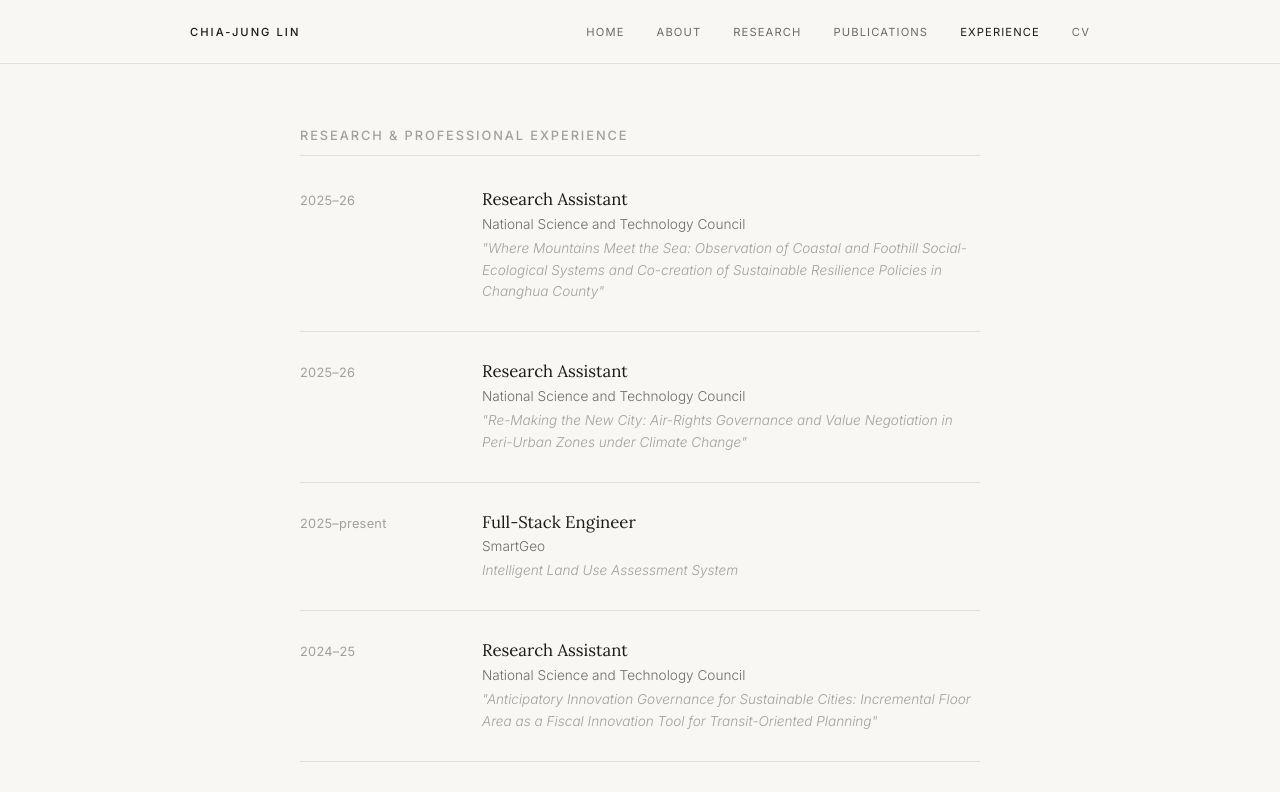
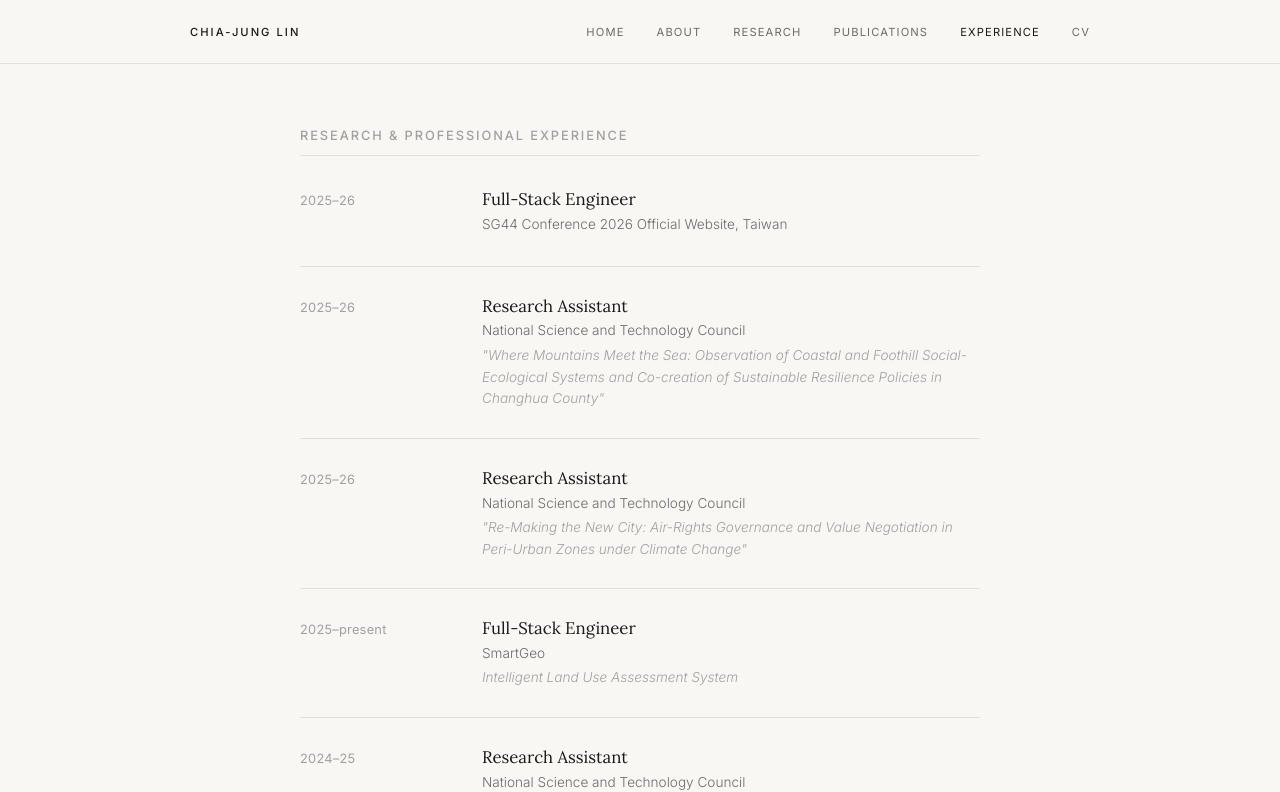
Before and after one commit to CJuuuuuuu/cjuuuuuuu.github.io, a React (Vite) app: page /#/experience in a window 1280 px wide. Shown: the top 792 px of the page. Built offline with nearby package versions, Linux system fonts and the light colour scheme.

Commit message:
Add SG44 Conference Full-Stack Engineer experience

```diff
--- a/src/pages/Experience.jsx
+++ b/src/pages/Experience.jsx
@@ -1,4 +1,10 @@
 const experiences = [
+  {
+    date: '2025–26',
+    title: 'Full-Stack Engineer',
+    org: 'SG44 Conference 2026 Official Website, Taiwan',
+    desc: null,
+  },
   {
     date: '2025–26',
     title: 'Research Assistant',
```
